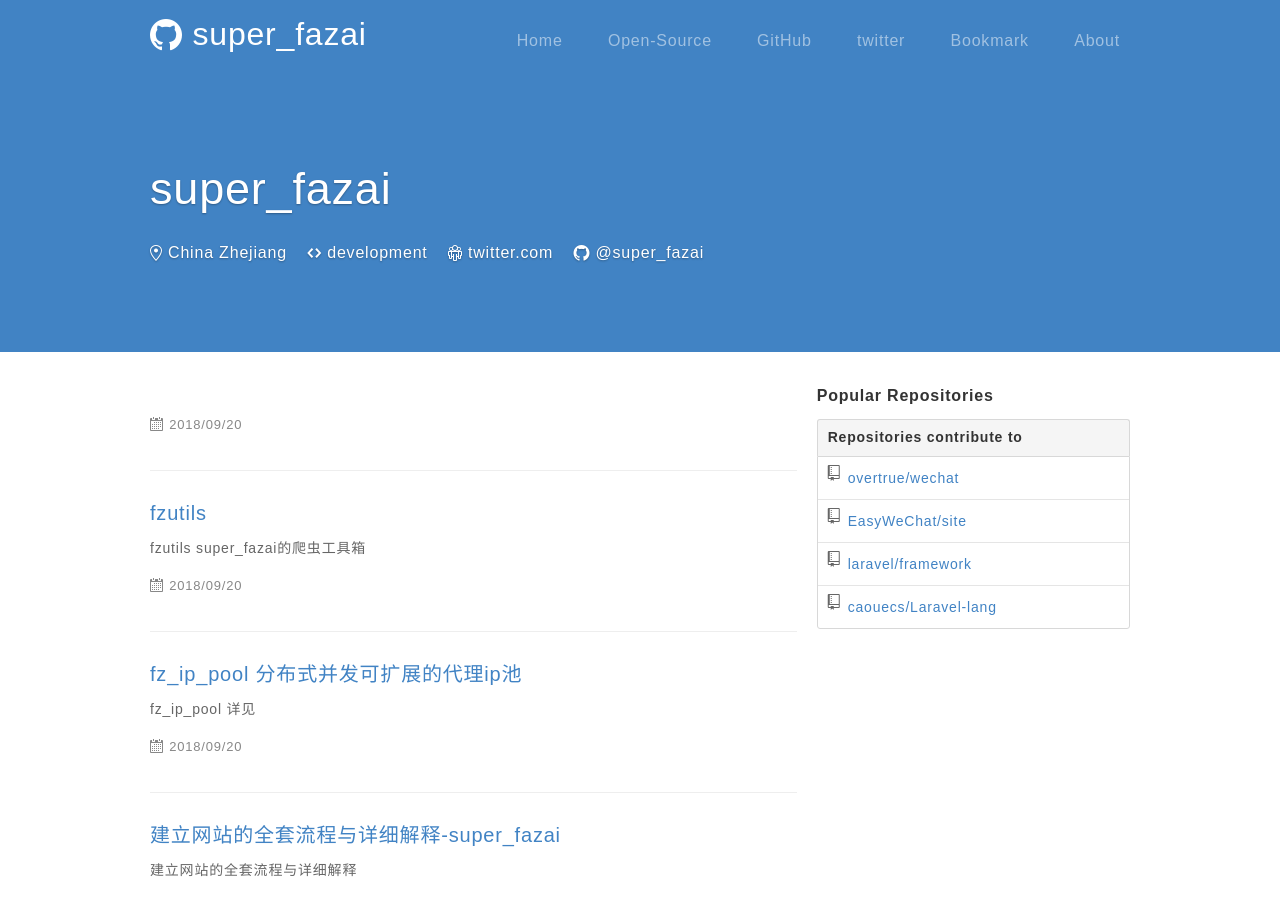
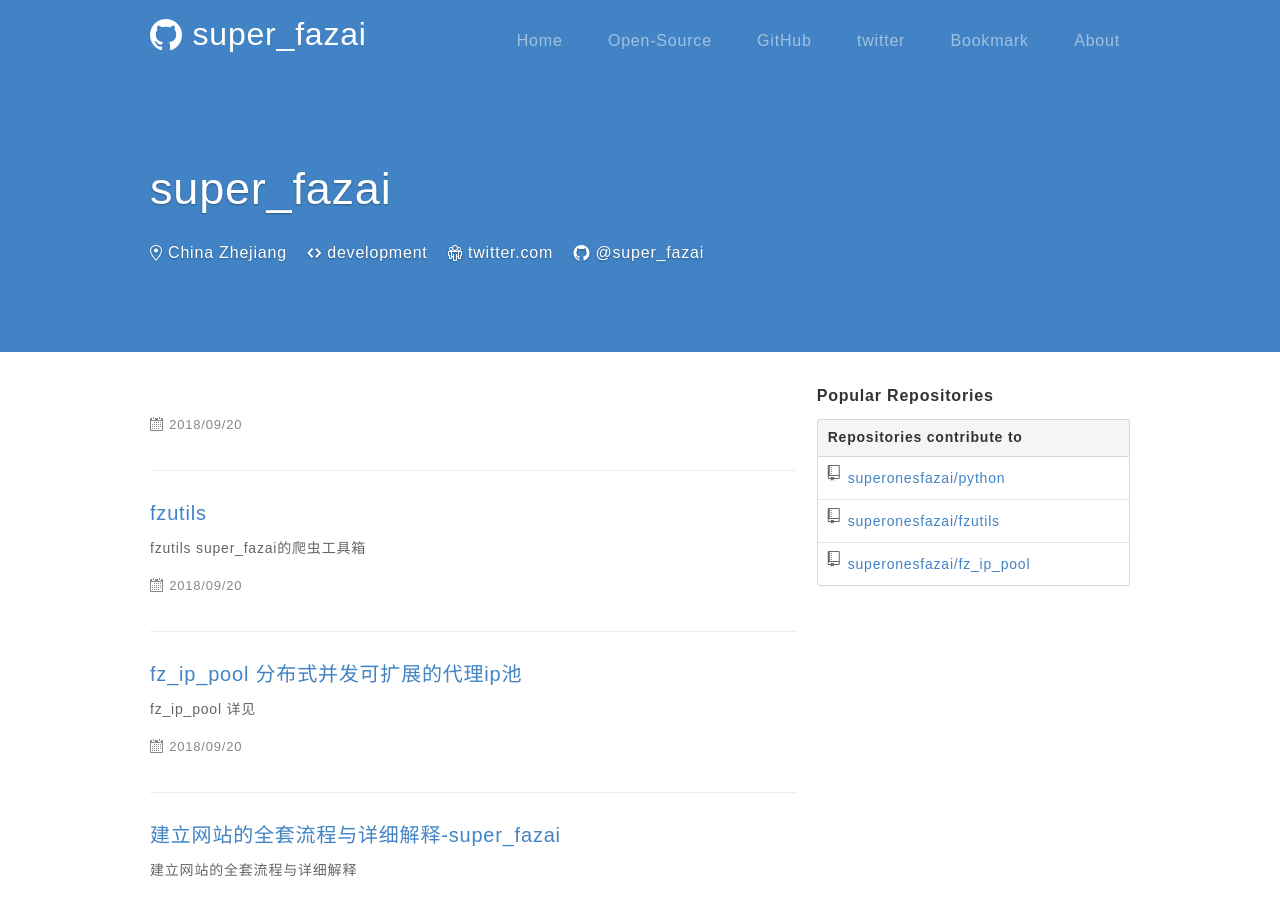
Before and after one commit to superonesfazai/superonesfazai.github.io, a Jekyll site: the page built from index.html, in a window 1280 px wide and 900 px high. Built offline with Jekyll 4.4.1, drawn with Linux system fonts in a browser that asks for light colours; the list of posts is cut into pages by our own code; comment, search, counter and statistics services are not loaded.

Commit message:
2018-09-20 18:38:26

```diff
--- a/_config.yml
+++ b/_config.yml
@@ -3,7 +3,7 @@ name: super_fazai
 email: superonesfazai@gmail.com
 description: super_fazai，软件工程师，从事软件的开发工作。开源爱好者，GitHub:https://github.com/superonesfazai
 keywords: super_fazai
-skill_keywords: [Linux, Git, Android, 安全, sql, Java, c/c++, 服务器, Rudy, Javascript, HTML+CSS, Swift, Laravel,  Mac, RESTful]
+skill_keywords: [Linux, Git, Android, 安全, python, 爬虫, sql, c/c++, 服务器, Rudy, Javascript, HTML+CSS, Swift, Laravel, Mac]
 
 timezone:    PRC
 encoding: "utf-8"
@@ -79,5 +79,5 @@ navs:
     label: About
 
 public_repositories: []
-popular_repos: ['pinyin', 'wechat', 'writor', 'laravel-wechat', 'laravel-lang', 'laravel-pinyin', 'latest-laravel', 'latest-lumen']
-contribute_repos: ['overtrue/wechat', 'EasyWeChat/site', 'laravel/framework', 'caouecs/Laravel-lang']
+popular_repos: ['python', 'fzutils', 'fz_ip_pool']
+contribute_repos: ['superonesfazai/python', 'superonesfazai/fzutils', 'superonesfazai/fz_ip_pool']
```
